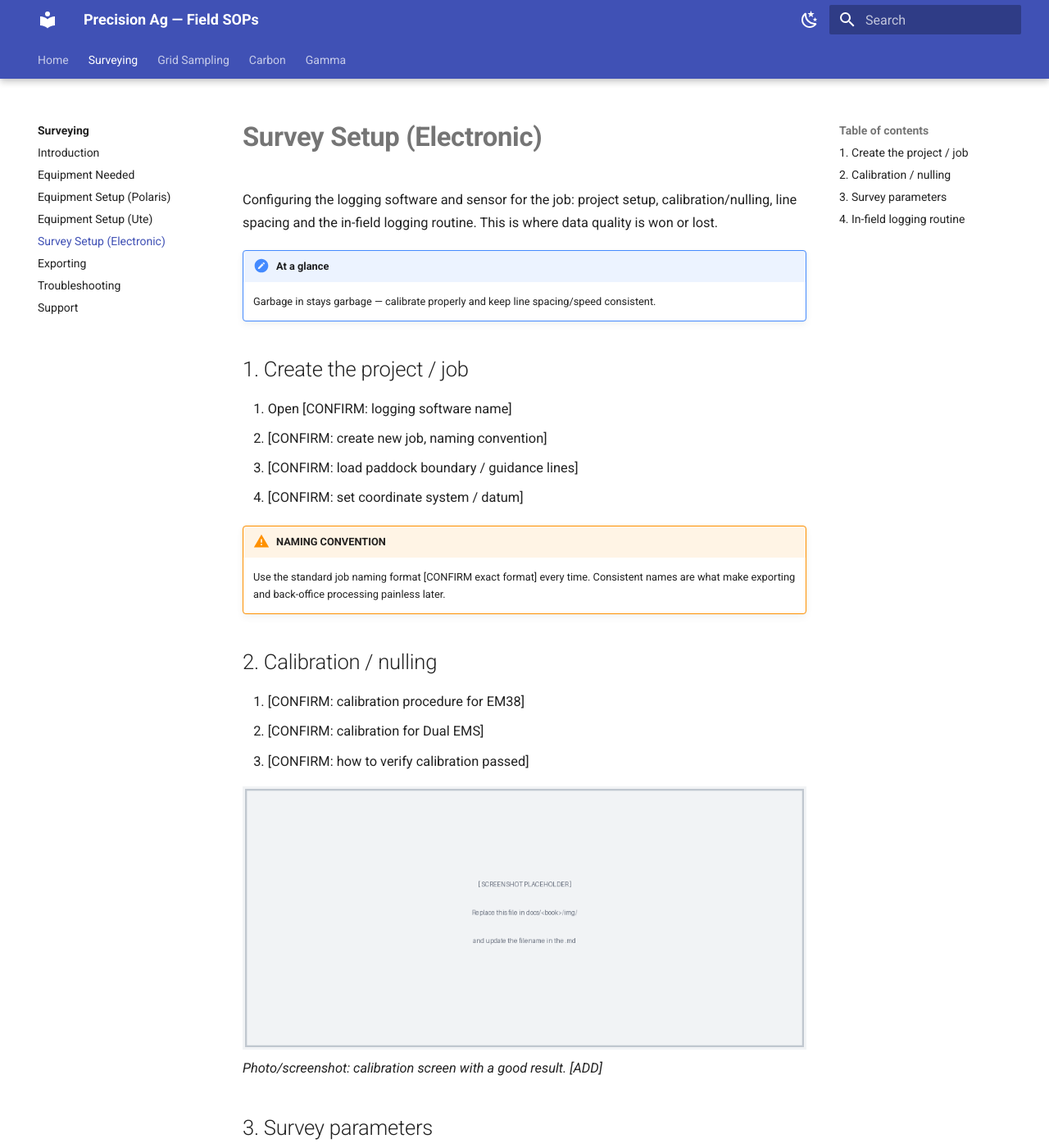
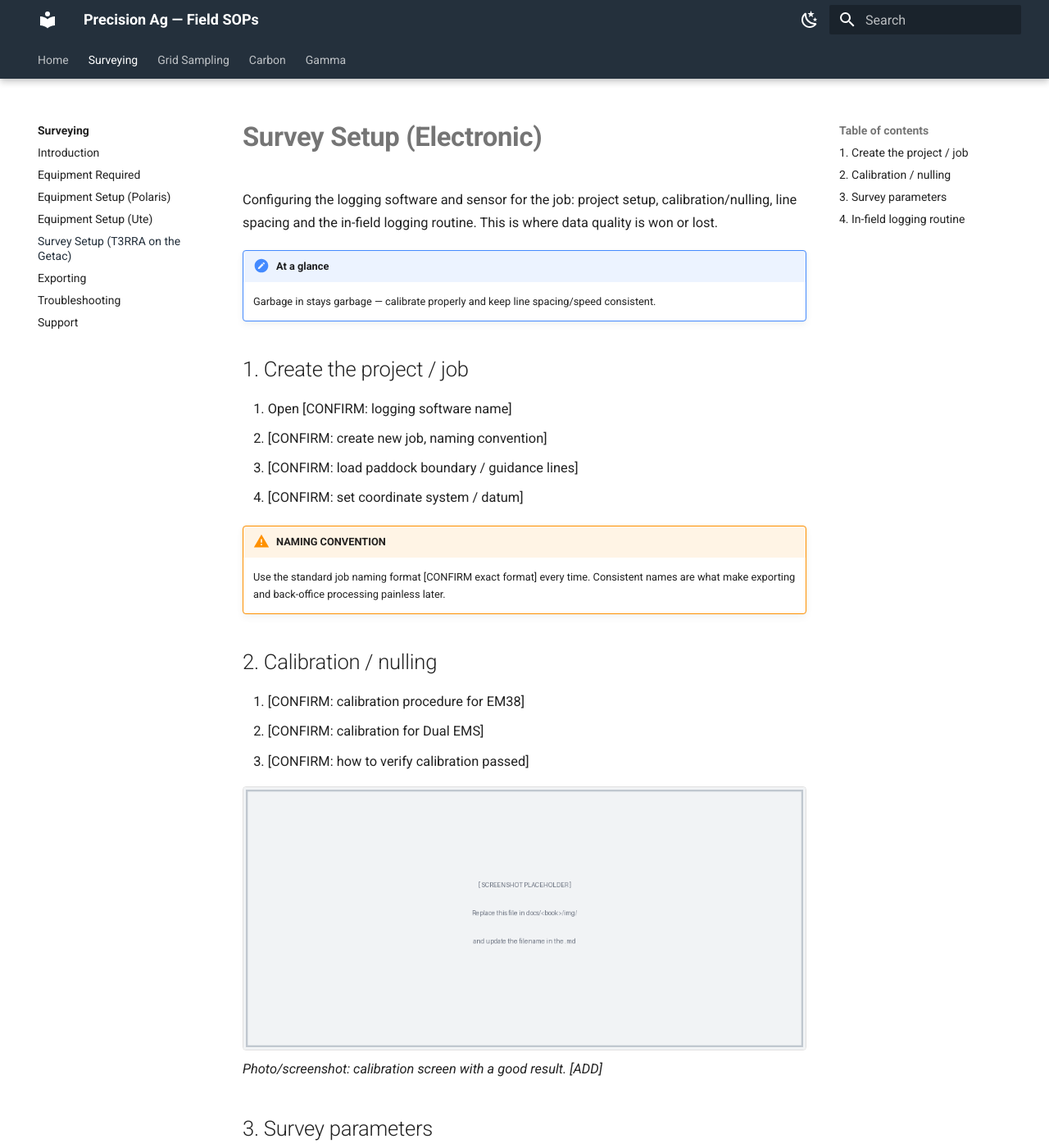
Before and after one commit to Brandon5968/precision-ag-field-sops, an MkDocs documentation site: the page built from docs/surveying/04-survey-setup.md, in a window 1280 px wide and 1400 px high. Shown: the whole window at 82% size. Built offline with MkDocs 1.6.1 and Material for MkDocs 9.7.7, drawn with Linux system fonts in a browser that asks for light colours.

Commit message:
chore(config): brand colours, pinned deps, render Material icons
- Apply Precision Ag brand palette (navy #24303C / green #84B43C) via
  custom Material colour variables; default to light theme for sunlight.
- Pin mkdocs/material/git-date plugin versions (guard vs MkDocs 2.0 break).
- Enable pymdownx.emoji so the home-page :material-…: card icons render
  (scaffold authored the icons but never enabled the extension).
- Align two nav labels with chapter titles (Equipment Required, T3RRA).

Co-Authored-By: Claude Opus 4.8 (1M context) <noreply@anthropic.com>

```diff
--- a/docs/stylesheets/extra.css
+++ b/docs/stylesheets/extra.css
@@ -1,8 +1,49 @@
-/* Field-readability tweaks: larger body text, high contrast */
+/* ==========================================================================
+   Precision Ag — brand colours
+   Navy  #24303C  (primary)   Green #84B43C  (accent)
+   NOTE: hex approximated from the cover deck — [CONFIRM exact values from the
+   official logo] and update here + in mkdocs.yml is unaffected (colours live here).
+   ========================================================================== */
+:root {
+  --pag-navy:  #24303C;
+  --pag-navy-light: #34465a;
+  --pag-navy-dark:  #18222b;
+  --pag-green: #84B43C;
+}
+
+/* Light scheme (default) */
+[data-md-color-scheme="default"] {
+  --md-primary-fg-color:        var(--pag-navy);
+  --md-primary-fg-color--light: var(--pag-navy-light);
+  --md-primary-fg-color--dark:  var(--pag-navy-dark);
+  --md-primary-bg-color:        #ffffff;
+  --md-accent-fg-color:         var(--pag-green);
+}
+
+/* Dark scheme (optional toggle) */
+[data-md-color-scheme="slate"] {
+  --md-primary-fg-color:        var(--pag-navy);
+  --md-primary-fg-color--light: var(--pag-navy-light);
+  --md-primary-fg-color--dark:  var(--pag-navy-dark);
+  --md-accent-fg-color:         var(--pag-green);
+}
+
+/* Links/accents pick up brand green */
+.md-typeset a { color: var(--pag-green); }
+.md-typeset a:hover { color: var(--pag-navy); }
+
+/* ==========================================================================
+   Field-readability tweaks: larger body text, high contrast
+   ========================================================================== */
 :root { --md-text-font: "Roboto"; }
 .md-typeset { font-size: .82rem; line-height: 1.7; }
 .md-typeset h1 { font-weight: 700; }
+
 /* make the "Last updated" stamp obvious */
 .md-source-file { font-size: .7rem; }
+
 /* SWMS callout = use the danger admonition, tinted strongly */
 .md-typeset .admonition.danger { border-left-width: 5px; }
+
+/* Screenshots: subtle border so UI shots don't bleed into the page */
+.md-typeset img { border: 1px solid rgba(0,0,0,.12); border-radius: 4px; }
--- a/mkdocs.yml
+++ b/mkdocs.yml
@@ -8,18 +8,18 @@ copyright: Internal use only — Precision Ag
 theme:
   name: material
   palette:
-    # light mode (best for sunlight readability in the field)
-    - media: "(prefers-color-scheme: light)"
-      scheme: default
-      primary: indigo
-      accent: blue
+    # Default to LIGHT (best for sunlight readability in the field).
+    # Brand colours (navy #24303C / green #84B43C) are applied as custom
+    # palette values via docs/stylesheets/extra.css.
+    - scheme: default
+      primary: custom
+      accent: custom
       toggle:
         icon: material/weather-night
         name: Switch to dark mode
-    - media: "(prefers-color-scheme: dark)"
-      scheme: slate
-      primary: indigo
-      accent: blue
+    - scheme: slate
+      primary: custom
+      accent: custom
       toggle:
         icon: material/weather-sunny
         name: Switch to light mode
@@ -60,6 +60,10 @@ markdown_extensions:
   - tables
   - attr_list
   - md_in_html
+  # Renders the Material icons used on the home-page cards (:material-…:).
+  - pymdownx.emoji:
+      emoji_index: !!python/name:material.extensions.emoji.twemoji
+      emoji_generator: !!python/name:material.extensions.emoji.to_svg
   - toc:
       permalink: true
 
@@ -75,10 +79,10 @@ nav:
   - Surveying:
       - surveying/index.md
       - Introduction: surveying/00-introduction.md
-      - Equipment Needed: surveying/01-equipment-needed.md
+      - Equipment Required: surveying/01-equipment-needed.md
       - Equipment Setup (Polaris): surveying/02-setup-polaris.md
       - Equipment Setup (Ute): surveying/03-setup-ute.md
-      - Survey Setup (Electronic): surveying/04-survey-setup.md
+      - Survey Setup (T3RRA on the Getac): surveying/04-survey-setup.md
       - Exporting: surveying/05-exporting.md
       - Troubleshooting: surveying/06-troubleshooting.md
       - Support: surveying/07-support.md
```
Also changed, not shown: requirements.txt (+5 -2 lines).
